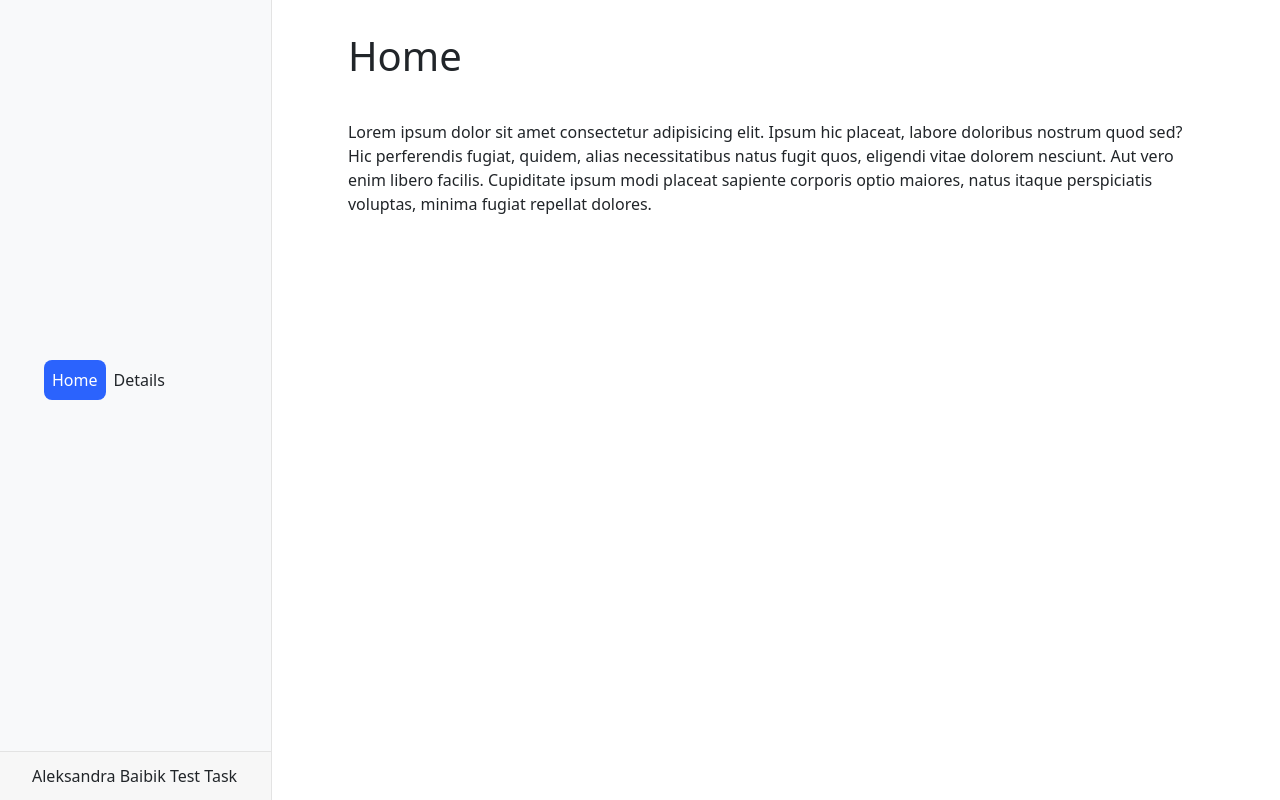
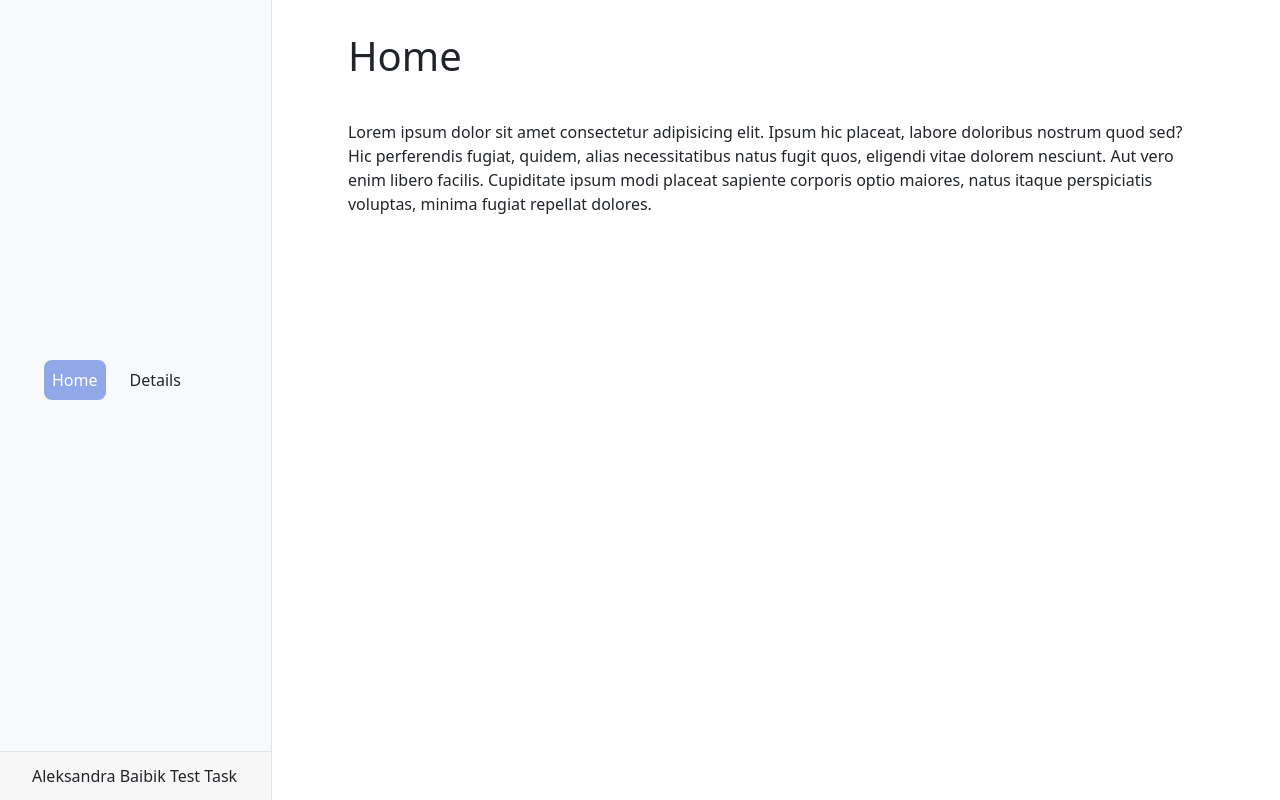
Before and after one commit to abaibik/baibik-binarystate-test-task, a React (Create React App) app: page / in a window 1280 px wide. Built offline with nearby package versions, Linux system fonts and the light colour scheme.

Commit message:
style links

```diff
--- a/src/App.css
+++ b/src/App.css
@@ -94,12 +94,8 @@ body {
 }
 
 #sidebar nav a.active {
-  background: hsl(224, 98%, 58%);
+  background: hsl(224, 66%, 74%);
   color: white;
-}
-
-#sidebar nav a.pending {
-  color: hsl(224, 98%, 58%);
 }
 
 #detail {
@@ -117,3 +113,7 @@ body {
 .content {
   margin-top: clamp(1rem, 5vh, 5rem);
 }
+
+.nav-gap {
+  gap: 1rem
+}
--- a/src/routes/root.jsx
+++ b/src/routes/root.jsx
@@ -7,13 +7,14 @@ export default function Root() {
   const { pathname } = useLocation();
   const homePath = "/";
   const detailsPath = "/details";
+
   return (
     <>
       <div id="sidebar">
         <h1>Aleksandra Baibik Test Task</h1>
         <Navbar bg="light" variant="light">
           <Container>
-            <Nav className="me-auto">
+            <Nav className="me-auto w-100 nav-gap">
               <Nav.Link active={pathname === homePath} as={Link} to={homePath}>
                 Home
               </Nav.Link>
```
